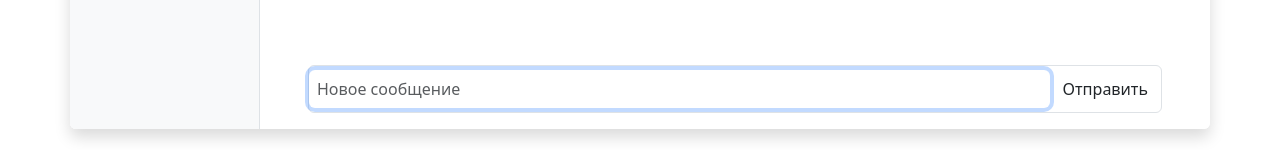
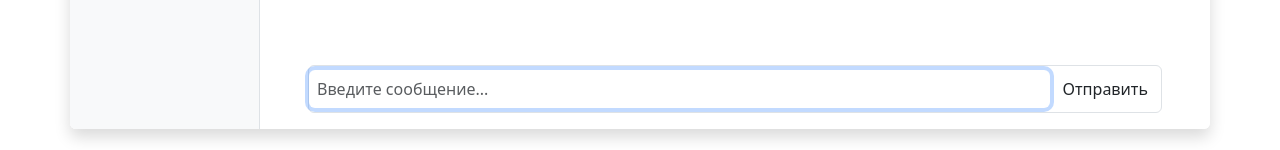
Before and after one commit to EllySmith/Online-messenger, a React (Create React App) app in the folder frontend/: page / in a window 1280 px wide. Shown: the part 647-797 px from the top of the page. Built offline with nearby package versions, Linux system fonts and the light colour scheme; no server answers; sample sign-in values are in the browser's storage; what leo-profanity would draw is missing.

Commit message:
input label

```diff
--- a/frontend/src/components/ChatInput.js
+++ b/frontend/src/components/ChatInput.js
@@ -11,6 +11,7 @@ const Input = React.forwardRef(({ value, onChange, onKeyDown, disabled, onClick
 
        <input
          name="body"
+         aria-label="Новое сообщение"
          placeholder={t('chat.messagePlaceholder')}
          value={value}
          onChange={onChange}
@@ -18,7 +19,6 @@ const Input = React.forwardRef(({ value, onChange, onKeyDown, disabled, onClick
          disabled={disabled}
          ref={ref}
          className='border-0 p-0 ps-2 form-control'
-         aria-label={t('chat.newMessage')}
        />
        <button type="submit" className="btn btn-group-vertical">
        {t('chat.sendMessage')}
--- a/frontend/src/utils/locales.js
+++ b/frontend/src/utils/locales.js
@@ -16,7 +16,7 @@ export const ru = {
      chat: {
           channels: "Каналы",
           messages: "сообщений",
-          messagePlaceholder: "Новое сообщение",
+          messagePlaceholder: "Введите сообщение...",
           sendMessage: "Отправить",
      },
      modals: {
```
